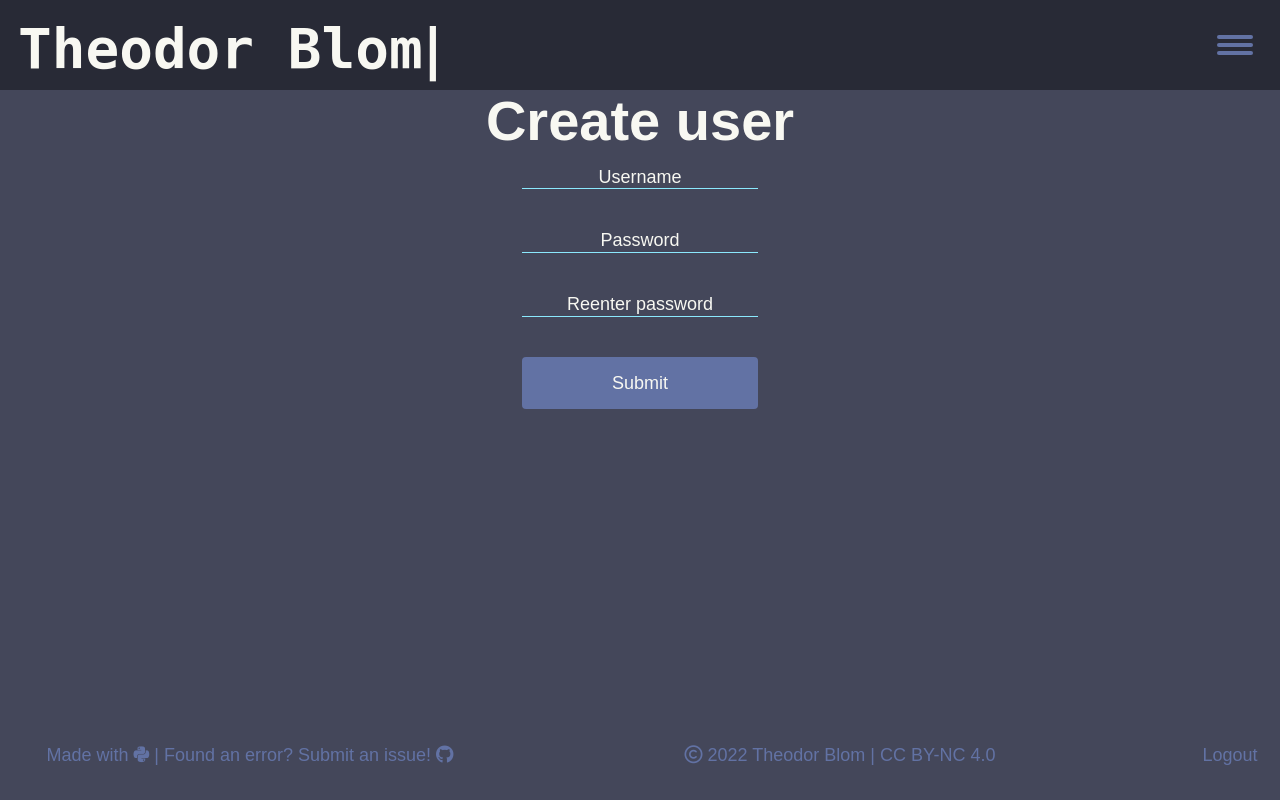
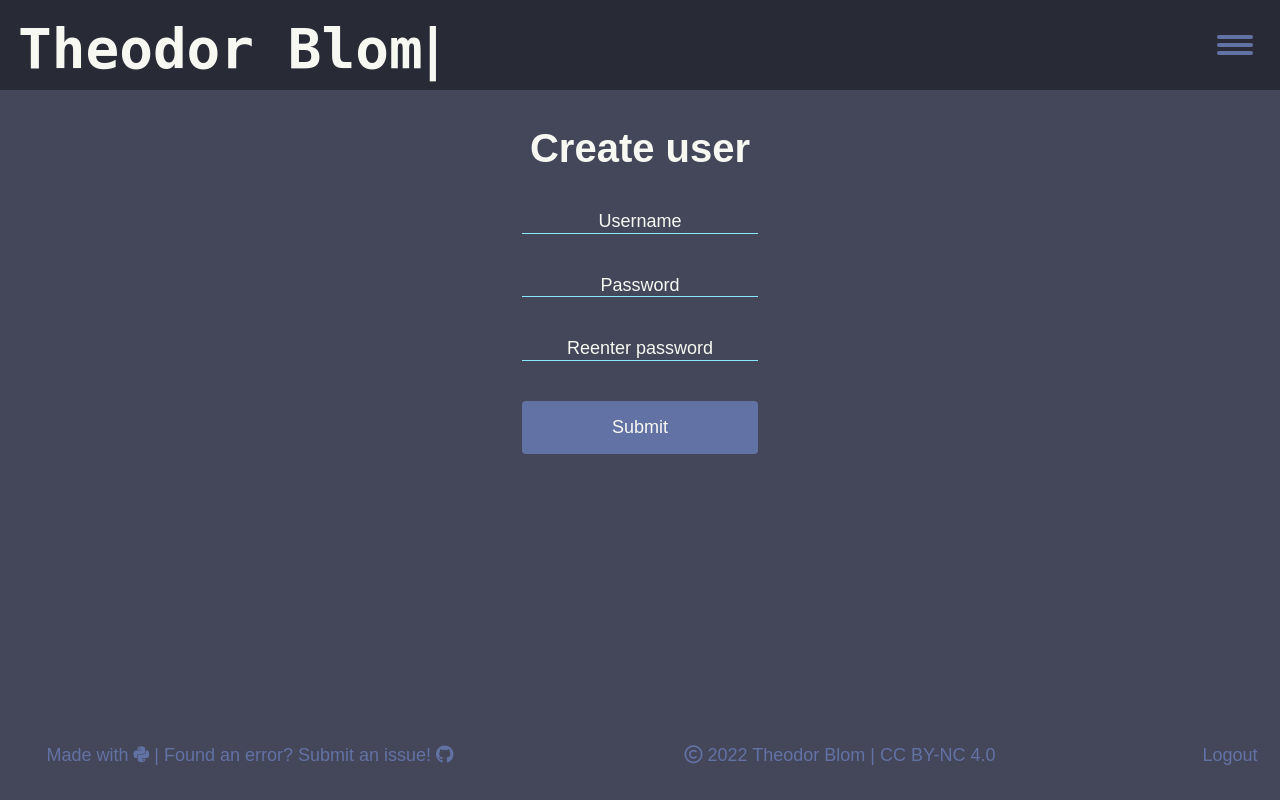
Before and after one commit to Theeoi/theodorblom.com, a Flask app: page /auth/create-user/ in a window 1280 px wide. Run offline with Flask 3, Linux system fonts and the light colour scheme; the visitor is signed in with stand-in values (Sample User, id 1); some libraries are stand-ins or nearby versions; some web fonts are replaced.

Commit message:
feat(base): better font sizes

```diff
--- a/website/static/css/style.css
+++ b/website/static/css/style.css
@@ -22,8 +22,8 @@
     --clr-accent-cyan: #8be9fd;
     --clr-accent-green: #50fa7b;
 
-    --fs-h1: 3rem;
-    --fs-h2: 2.25rem;
+    --fs-h1: 2.25rem;
+    --fs-h2: 1.75rem;
     --fs-h3: 1.25rem;
     --fs-body: 1rem;
 
@@ -33,8 +33,8 @@
 
 @media (min-width: 800px) {
     :root {
-        --fs-h1: 4.5rem;
-        --fs-h2: 3.5rem;
+        --fs-h1: 3.5rem;
+        --fs-h2: 2.5rem;
         --fs-h3: 1.5rem;
         --fs-body: 1.125rem;
     }
@@ -72,7 +72,7 @@ footer {
 }
 
 section {
-    padding: 3em 2em;
+    padding: 1em 1em;
 }
 
 img {
@@ -100,7 +100,7 @@ h2 { font-size: var(--fs-h2); }
 h3 { font-size: var(--fs-h3); }
 
 .section__title {
-    margin-bottom: .25em;
+    margin-bottom: 1em;
 }
 
 .section__subtitle {
@@ -117,6 +117,7 @@ h3 { font-size: var(--fs-h3); }
     display: flex;
     justify-content: space-between;
     padding: 1em;
+    margin: 0 0 2em 0;
     z-index: 2;
 }
 
@@ -229,7 +230,7 @@ h3 { font-size: var(--fs-h3); }
     height: auto;
     cursor: pointer;
     padding: 5px;
-    margin: 0 0 10px 0;
+    margin: -2em 0 10px 0;
     border-radius: 3px;
 }
 
@@ -287,15 +288,15 @@ h3 { font-size: var(--fs-h3); }
     padding: 1.7em 0;
 }
 
-#made-with {
+div#made-with {
     flex: 0 2 500px;
 }
 
-#copyright {
+div#copyright {
     flex: 1 1;
 }
 
-#login {
+div#login {
     flex: 0 1 100px;
 }
 
--- a/website/templates/base.html
+++ b/website/templates/base.html
@@ -35,7 +35,7 @@
         <header class="header" id="sticky-header">
             <div class="logo">
                 <a href="/">
-                    <h2 id="typeit"></h2>
+                    <h1 id="typeit"></h1>
                 </a>
             </div>
             <button class="nav-toggle" aria-label="toggle navigation">
```
